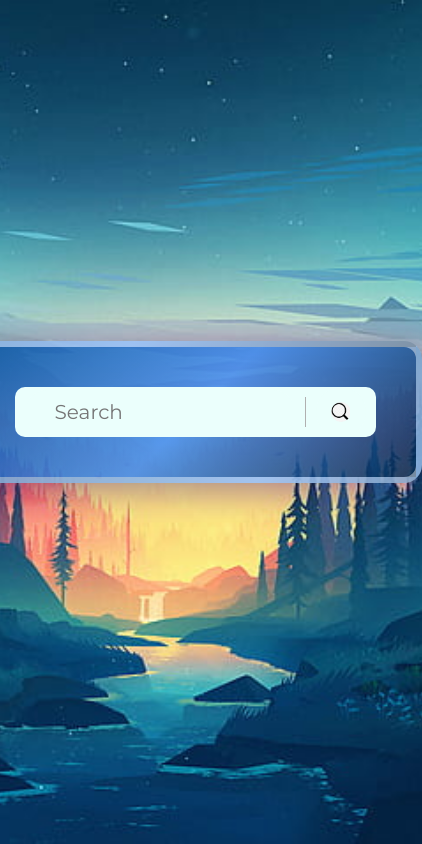
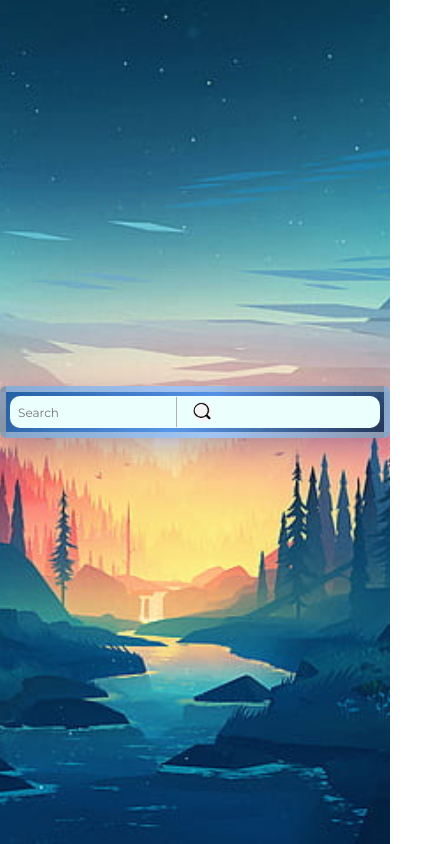
Before and after one commit to Dharitap9803/Breezly, a React (Vite) app: page / in a window 390 px wide. Shown: the whole page, 422 px wide, since content can reach past the window. Built offline with nearby package versions, Linux system fonts and the light colour scheme.

Commit message:
update weather.css

```diff
--- a/src/components/weather.css
+++ b/src/components/weather.css
@@ -199,3 +199,115 @@ body {
     width: 35px;
     height: 35px;
 }
+
+/* Responsive Styles */
+@media (max-width: 900px) {
+  .weather {
+    padding: 28px;
+    max-width: 90vw;
+  }
+  .weather-data .col {
+    min-width: 120px;
+    font-size: 18px;
+    gap: 12px;
+  }
+  .forecast-items-container {
+    max-width: 95vw;
+  }
+}
+
+@media (max-width: 600px) {
+  .weather {
+    padding: 12px;
+    border-radius: 12px;
+    max-width: 100vw;
+    width: 98vw;
+    min-width: unset;
+  }
+  .search-bar {
+    flex-direction: column;
+    gap: 8px;
+  }
+  .search-input-container {
+    flex-direction: row;
+    width: 100%;
+    padding: 0 4px;
+  }
+  .search-input-container input {
+    font-size: 16px;
+    height: 36px;
+    padding-left: 10px;
+  }
+  .search-bar img, .search-input-container img {
+    width: 32px;
+    height: 32px;
+    padding: 6px;
+  }
+  .weather-icon {
+    width: 90px;
+    margin: 18px 0;
+  }
+  .temperature, .location {
+    font-size: 16px;
+  }
+  .weather-data {
+    margin-top: 18px;
+    gap: 8px;
+  }
+  .weather-data .row {
+    flex-direction: column;
+    gap: 8px;
+  }
+  .weather-data .col {
+    min-width: 90px;
+    font-size: 14px;
+    gap: 8px;
+  }
+  .weather-data .col img {
+    width: 22px;
+    height: 28px;
+    margin-top: 6px;
+  }
+  .forecast-items-container {
+    max-width: 100vw;
+    gap: 8px;
+    padding-bottom: 6px;
+  }
+  .forecast-item {
+    min-width: 60px;
+    max-width: 60px;
+    padding: 8px;
+    gap: 4px;
+    border-radius: 8px;
+  }
+  .forecast-item-img {
+    width: 22px;
+    height: 22px;
+  }
+  .forecast-item-date {
+    font-size: 12px;
+  }
+  .forecast-temp {
+    font-size: 13px;
+  }
+}
+
+@media (max-width: 400px) {
+  .weather {
+    padding: 4px;
+    border-radius: 6px;
+    width: 100vw;
+  }
+  .search-input-container input {
+    font-size: 12px;
+    height: 28px;
+    padding-left: 4px;
+  }
+  .weather-icon {
+    width: 60px;
+    margin: 10px 0;
+  }
+  .temperature, .location {
+    font-size: 12px;
+  }
+}
```
